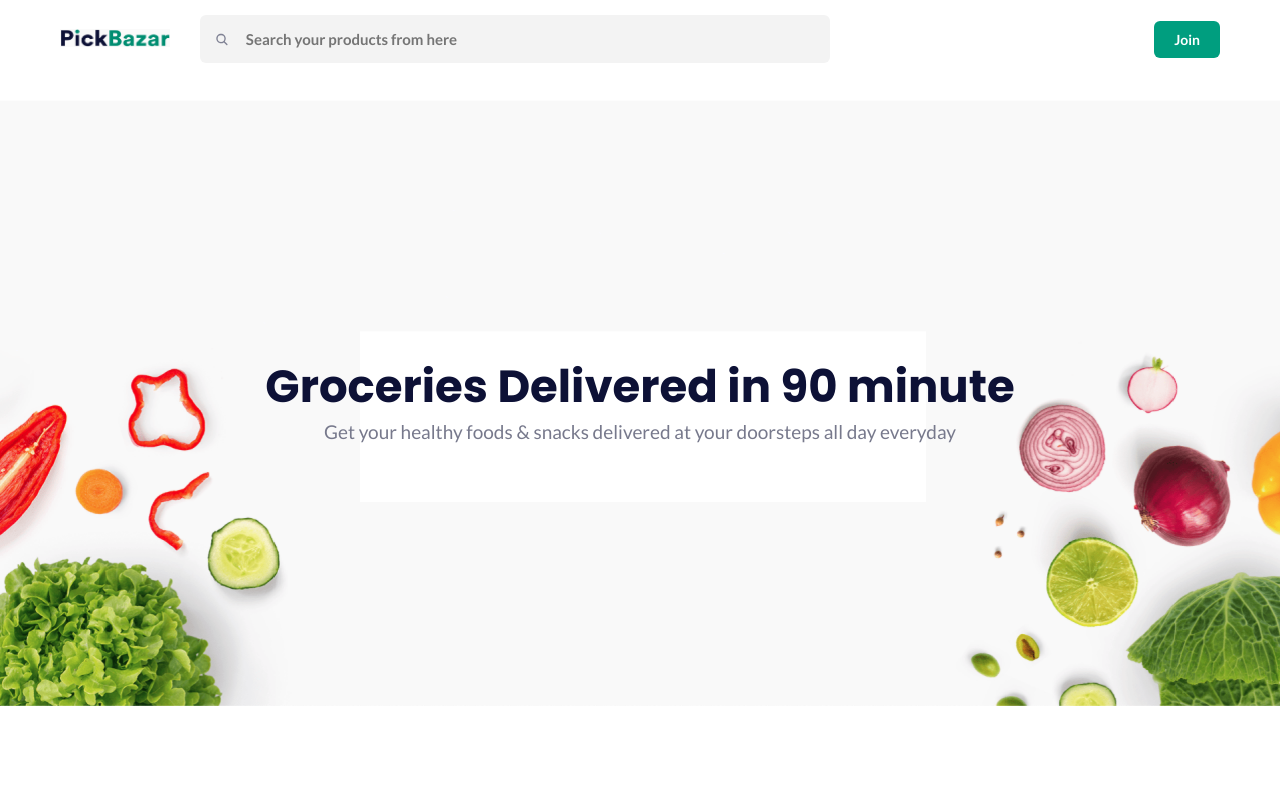
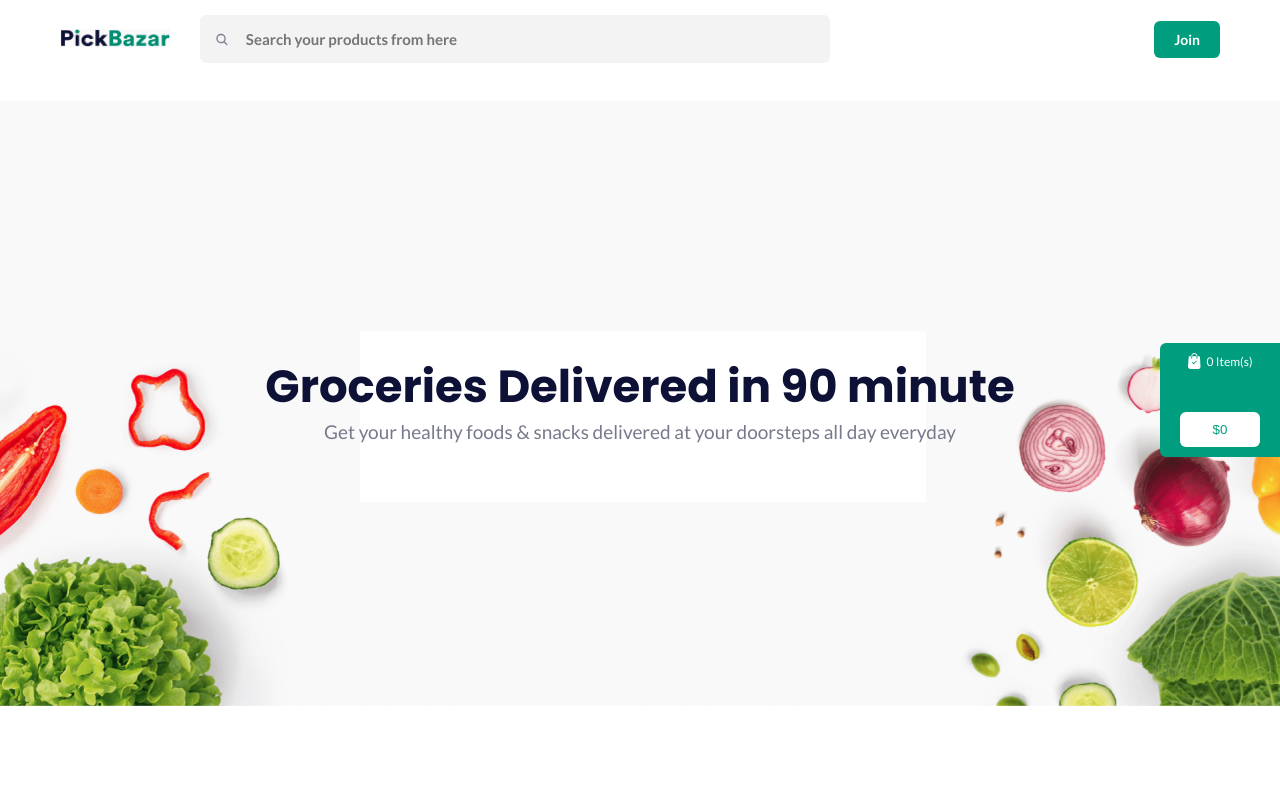
Before and after one commit to kkdshka/PickBazar, a React (Create React App) app: page / in a window 1280 px wide. Shown: the top 800 px of the page. Built offline with nearby package versions, Linux system fonts and the light colour scheme; no server answers.

Commit message:
Added closed cart.

```diff
--- /dev/null
+++ b/src/components/cart/Cart.jsx
@@ -0,0 +1,18 @@
+import React, { useState } from "react";
+import { useSelector } from "react-redux";
+import { getCartState } from "../../store/cartSlice";
+import { ClosedCart } from "./ClosedCart";
+
+export const Cart = () => {
+  const { count, price, products } = useSelector(getCartState);
+  const [isOpen, setOpen] = useState(false);
+
+  const openCart = () => setOpen(true);
+  const closeCart = () => setOpen(false);
+
+  return isOpen ? (
+    <div/>
+  ) : (
+    <ClosedCart count={count} price={price} open={openCart} />
+  );
+};
--- /dev/null
+++ b/src/components/cart/ClosedCart.jsx
@@ -0,0 +1,19 @@
+import React from "react";
+import { ReactComponent as CartIcon } from "../../img/shopCartWhite.svg";
+import "./ClosedCart.scss";
+
+export const ClosedCart = ({ count, price, open }) => {
+  return (
+    <div className="closed-cart_container">
+      <div className="closed-cart">
+        <div className="closed-cart_items-count">
+          <CartIcon />
+          {count} Item(s)
+        </div>
+        <button className="closed-cart_items-price" onClick={open}>
+          ${price}
+        </button>
+      </div>
+    </div>
+  );
+};
--- /dev/null
+++ b/src/components/cart/ClosedCart.scss
@@ -0,0 +1,41 @@
+.closed-cart {
+  height: 100%;
+  display: flex;
+  flex-direction: column;
+  align-items: center;
+
+  &_container {
+    position: fixed;
+    right: 0;
+    top: 50%;
+    transform: translateY(-50%);
+    z-index: 2000;
+
+    min-width: 100px;
+    min-height: 94px;
+    padding: 10px;
+
+    background-color: #009E7F;
+    border-radius: 6px 0 0 6px;
+  }
+
+  &_items-count {
+    display: flex;
+    align-items: center;
+    gap: 6px;
+    font-size: 12px;
+    color: white;
+  }
+
+  &_items-price {
+    position: absolute;
+    bottom: 10px;
+    width: 80px;
+    height: 35px;
+    border: none;
+    border-radius: 6px;
+    background-color: white;
+    color: #009E7F;
+    cursor: pointer;
+  }
+}
--- a/src/components/common/CartButton.jsx
+++ b/src/components/common/CartButton.jsx
@@ -2,9 +2,9 @@ import React from "react";
 import { ReactComponent as CartIcon } from "../../img/cart.svg";
 import "./CartButton.scss";
 
-export const CartButton = () => {
+export const CartButton = ({ onClick }) => {
   return (
-    <button className="cart-button">
+    <button className="cart-button" onClick={onClick}>
       <CartIcon /> Cart
     </button>
   );
--- a/src/components/home/HomePage.jsx
+++ b/src/components/home/HomePage.jsx
@@ -2,6 +2,7 @@ import React from "react";
 import { TopSection } from "../topSection/TopSection";
 import { Coupons } from "../coupons/Coupons";
 import { Shop } from "../../shop/Shop";
+import { Cart } from "../cart/Cart";
 
 export const HomePage = () => {
   return (
@@ -9,6 +10,7 @@ export const HomePage = () => {
       <TopSection />
       <Coupons />
       <Shop />
+      <Cart />
     </div>
   );
 };
--- a/src/components/product/ProductData.jsx
+++ b/src/components/product/ProductData.jsx
@@ -1,9 +1,16 @@
 import React from "react";
+import { useDispatch } from "react-redux";
+import { addProduct } from "../../store/cartSlice";
 import { CartButton } from "../common/CartButton";
 import { Tag } from "../common/Tag";
 import "./ProductData.scss";
 
 export const ProductData = ({ product }) => {
+  const dispatch = useDispatch();
+  const handleOnCartClick = () => {
+    dispatch(addProduct(product));
+  };
+
   return (
     <div className="product-data_container">
       <div className="product-data">
@@ -14,7 +21,7 @@ export const ProductData = ({ product }) => {
         <div className="product-data_size">{product.size}</div>
         <div className="product-data_description">{product.description}</div>
         <div className="product-data_cart">
-          <CartButton />
+          <CartButton onClick={handleOnCartClick} />
         </div>
         <div className="product-data_tags">
           <Tag name={product.category.parentCategoryName} />
--- a/src/components/product/ProductPage.jsx
+++ b/src/components/product/ProductPage.jsx
@@ -4,12 +4,14 @@ import { Header } from "../topSection/Header";
 import { ProductsList } from "../productsList/ProductsList";
 import { useProductData } from "../../hooks/useProductData";
 import "./ProductPage.scss";
+import { Cart } from "../cart/Cart";
 
 export const ProductPage = () => {
   const [product, relatedProducts] = useProductData();
 
   return (
     <div className="product-page_container">
+      <Cart />
       <Header />
       {product && <Product product={product} />}
       {relatedProducts && (
--- a/src/components/productsList/ProductCard.jsx
+++ b/src/components/productsList/ProductCard.jsx
@@ -1,14 +1,21 @@
 import React from "react";
 import { Link } from "react-router-dom";
+import { useDispatch } from "react-redux";
+import { addProduct } from "../../store/cartSlice";
 import { baseURL } from "../../api/axiosClient";
 import { CartButton } from "../common/CartButton";
 import "./ProductCard.scss";
 
 export const ProductCard = ({ product }) => {
+  const dispatch = useDispatch();
   const imageURL = product.photos[0].url;
   const src = baseURL + imageURL.slice(1, imageURL.length);
 
   const path = `/product/${product.id}`;
+
+  const handleOnCartClick = () => {
+    dispatch(addProduct(product));
+  };
 
   return (
     <div className="product-card">
@@ -29,7 +36,7 @@ export const ProductCard = ({ product }) => {
       </div>
       <div className="product-card_order">
         <div className="product-card_price">${product.price}</div>
-        <CartButton />
+        <CartButton onClick={handleOnCartClick} />
       </div>
     </div>
   );
```
Also changed, not shown: src/img/shopCartWhite.svg (added).
